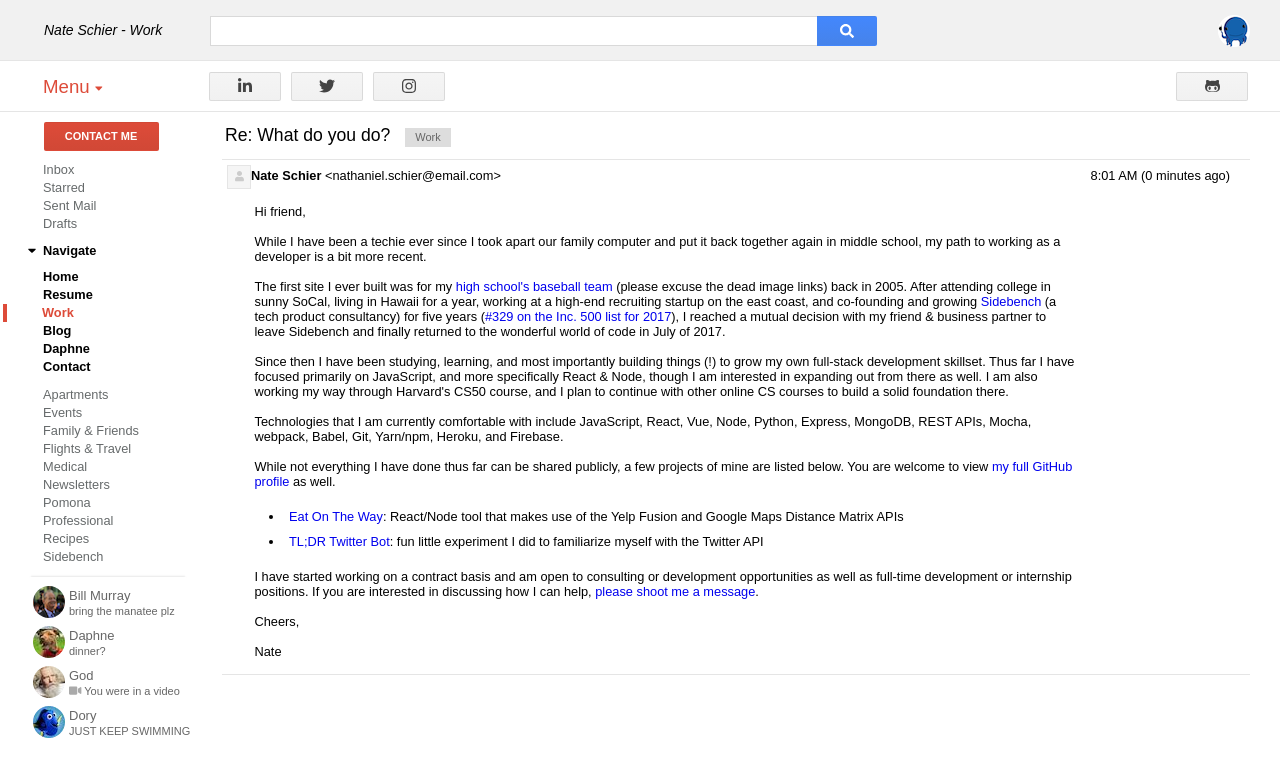
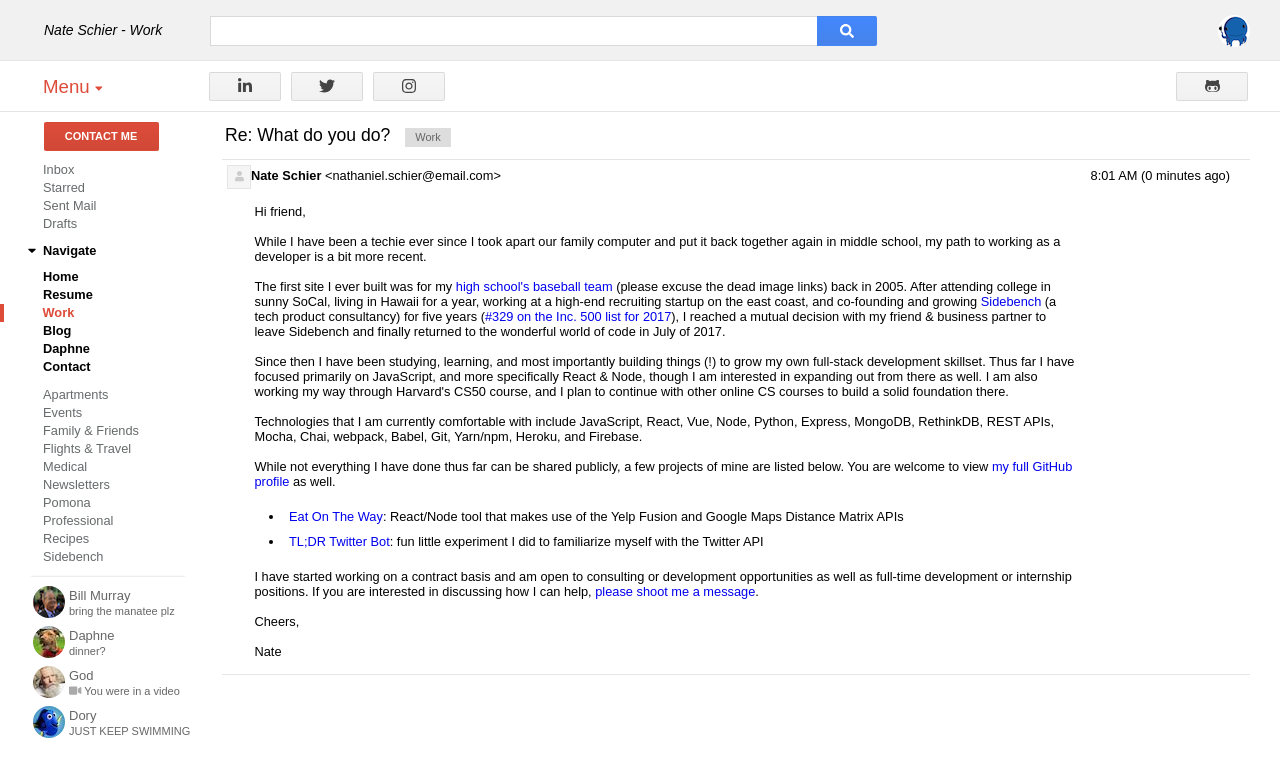
Before and after one commit to cosst/personal-site, a Vue app: page /work in a window 1280 px wide. Shown: the top 776 px of the page. Built offline with nearby package versions, Linux system fonts and the light colour scheme.

Commit message:
Add Google Analytics.

```diff
--- a/index.html
+++ b/index.html
@@ -6,6 +6,15 @@
     <title>Nate Schier</title>
 
     <script defer src="https://use.fontawesome.com/releases/v5.0.6/js/all.js"></script>
+    <!-- Global site tag (gtag.js) - Google Analytics -->
+    <script async src="https://www.googletagmanager.com/gtag/js?id=UA-115119070-1"></script>
+    <script>
+      window.dataLayer = window.dataLayer || [];
+      function gtag(){dataLayer.push(arguments);}
+      gtag('js', new Date());
+
+      gtag('config', 'UA-115119070-1');
+    </script>
   </head>
   <body>
     <div id="app"></div>
--- a/src/components/PartialSidebar.vue
+++ b/src/components/PartialSidebar.vue
@@ -255,8 +255,8 @@
 .router-link-exact-active {
   border-left: 4px solid #dd4b39;
   color: #dd4b39;
-  margin-left: -30px !important;
-  padding-left: 35px !important;
+  margin-left: -33px !important;
+  padding-left: 38.5px !important;
 }
 .sidebar {
   height: 465px;
--- a/src/components/Work.vue
+++ b/src/components/Work.vue
@@ -23,7 +23,7 @@
               Since then I have been studying, learning, and most importantly building things (!) to grow my own full-stack development skillset. Thus far I have focused primarily on JavaScript, and more specifically React & Node, though I am interested in expanding out from there as well. I am also working my way through Harvard's CS50 course, and I plan to continue with other online CS courses to build a solid foundation there.
             </p>
             <p>
-              Technologies that I am currently comfortable with include JavaScript, React, Vue, Node, Python, Express, MongoDB, REST APIs, Mocha, webpack, Babel, Git, Yarn/npm, Heroku, and Firebase.
+              Technologies that I am currently comfortable with include JavaScript, React, Vue, Node, Python, Express, MongoDB, RethinkDB, REST APIs, Mocha, Chai, webpack, Babel, Git, Yarn/npm, Heroku, and Firebase.
             </p>
             <p>
               While not everything I have done thus far can be shared publicly, a few projects of mine are listed below. You are welcome to view <a href="https://github.com/cosst" target="_blank">my full GitHub profile</a> as well.
```
